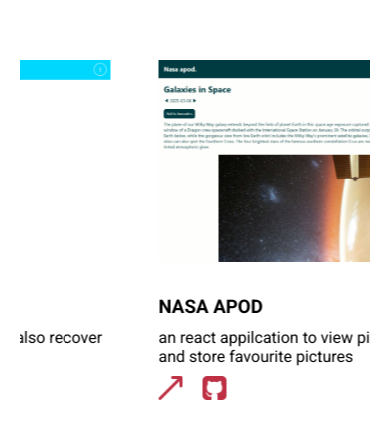
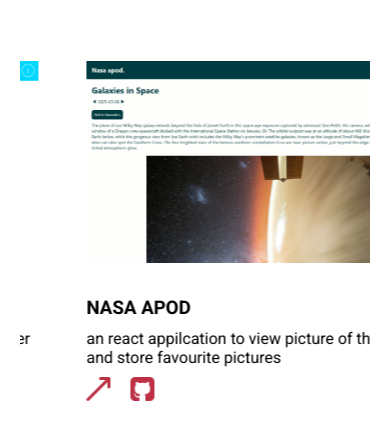
Before and after one commit to midhunk0/portfolio, a React (Vite) app in the folder client/: page / in a window 390 px wide. Shown: the part 2086-2525 px from the top of the page. Built offline with nearby package versions, Linux system fonts and the light colour scheme; no server answers.

Commit message:
corrected height of project

```diff
--- a/client/src/pages/portfolio/projects/Projects.css
+++ b/client/src/pages/portfolio/projects/Projects.css
@@ -26,7 +26,6 @@
     gap: 2vw;
     will-change: transform;
 }
-
 
 .project{
     display: flex;
@@ -71,6 +70,10 @@
 }
 
 @media(max-width: 1160px){
+    .project{
+        height: 350px;
+    }
+
     .project-image{
         width: 400px;
     }
--- a/client/src/pages/portfolio/projects/Projects.jsx
+++ b/client/src/pages/portfolio/projects/Projects.jsx
@@ -57,7 +57,7 @@
     });
 
     const x=useSpring(
-        useTransform(scrollYProgress, [0.1, 1], ["0%", "-85%"]),
+        useTransform(scrollYProgress, [0.1, 1], ["0%", "-90%"]),
         { stiffness: 100, damping: 30, mass: 0.5 }
     )
 
```
